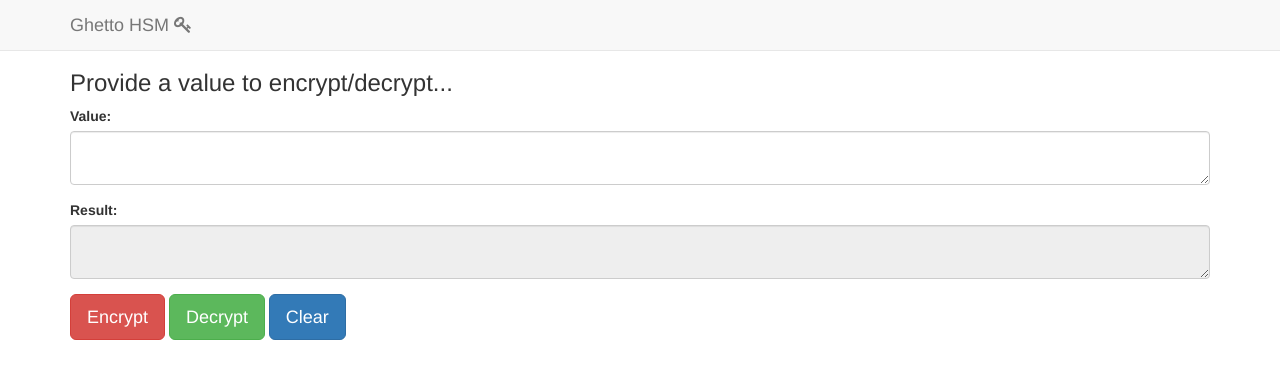
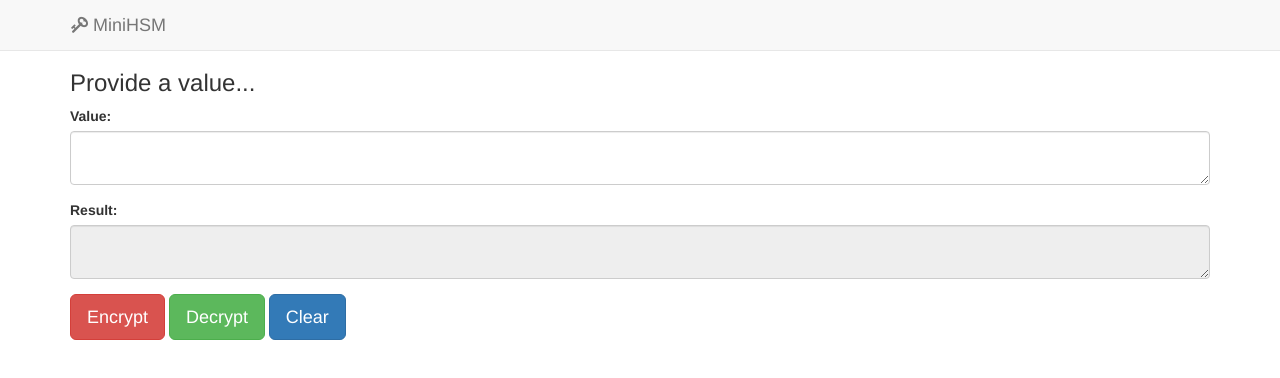
Before and after one commit to jmckind/minihsm, a plain HTML site: page www/index.html in a window 1280 px wide. Drawn offline with nearby package versions, Linux system fonts and the light colour scheme.

Commit message:
Update the application name and icon

```diff
--- a/www/index.html
+++ b/www/index.html
@@ -5,7 +5,7 @@
     <meta http-equiv="X-UA-Compatible" content="IE=edge">
     <meta name="viewport" content="width=device-width, initial-scale=1">
 
-    <title>Ghetto HSM</title>
+    <title>MiniHSM</title>
 
     <link rel="stylesheet" href="https://maxcdn.bootstrapcdn.com/bootswatch/3.3.6/sandstone/bootstrap.min.css">
     <link rel="stylesheet" href="https://maxcdn.bootstrapcdn.com/font-awesome/4.5.0/css/font-awesome.min.css">
@@ -31,13 +31,13 @@
             <span class="icon-bar"></span>
             <span class="icon-bar"></span>
           </button>
-          <a class="navbar-brand" href="#">Ghetto HSM <i class="fa fa-key"></i></a>
+          <a class="navbar-brand" href="#"><i class="fa fa-key fa-flip-horizontal"></i> MiniHSM</a>
         </div>
       </div>
     </nav>
 
     <div class="container">
-      <h3>Provide a value to encrypt/decrypt...</h3>
+      <h3>Provide a value...</h3>
 
       <form>
         <div class="form-group">
```
